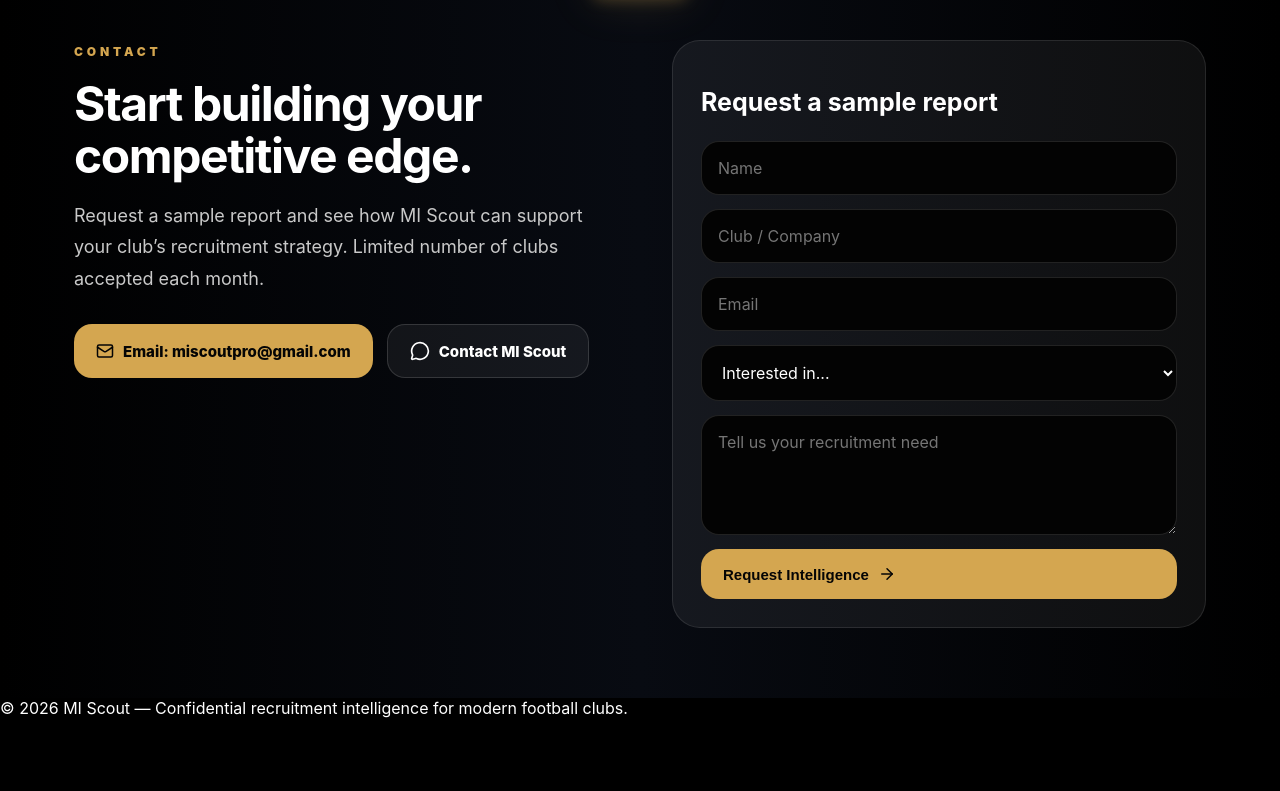
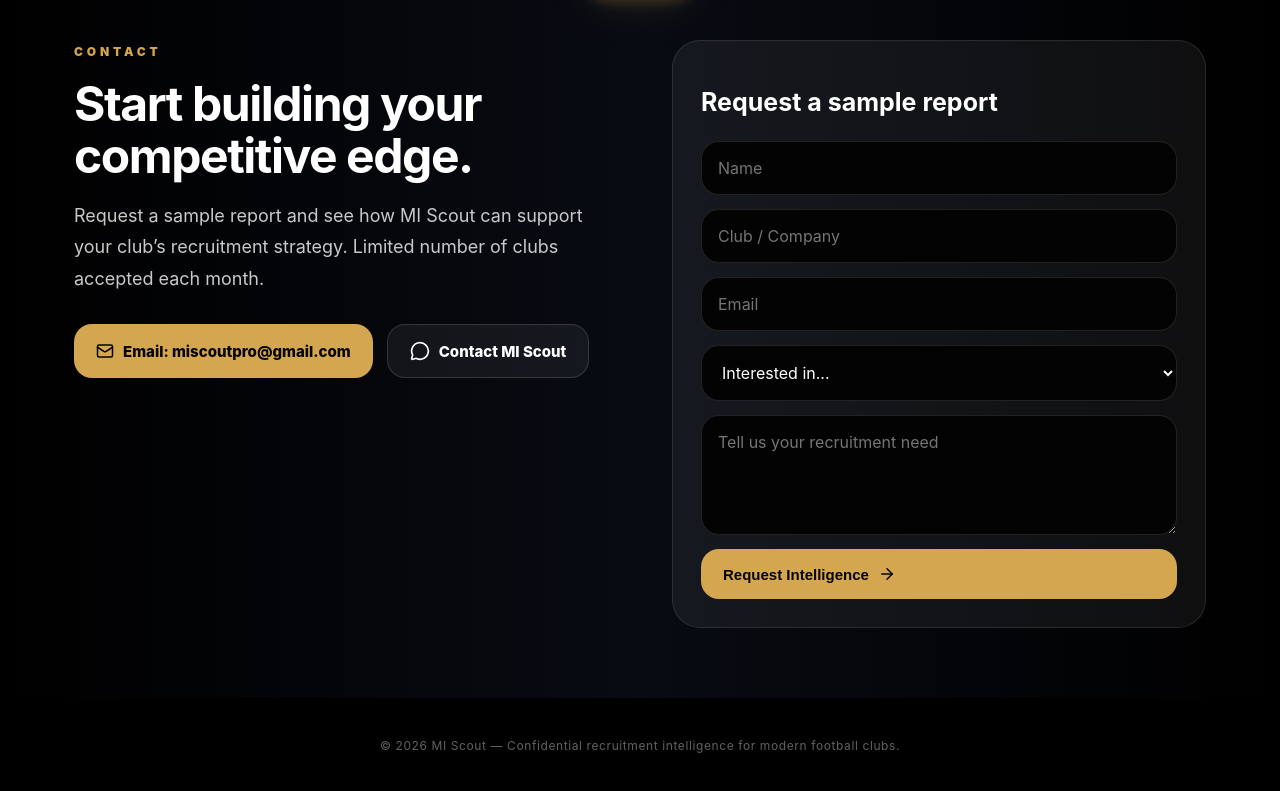
Before and after one commit to miscoutpro/mi-scout-site, a React (Vite) app: page / in a window 1280 px wide. Shown: the part 8241-9032 px from the top of the page. Before the commit the page ends 8959 px from the top, so only its background shows below. Built offline with nearby package versions, Linux system fonts and the light colour scheme.

Commit message:
Update styles.css

```diff
--- a/src/styles.css
+++ b/src/styles.css
@@ -559,3 +559,14 @@
 .single-preview-layout {
   max-width: 760px;
 }
+.site-footer {
+  padding: 40px 20px 60px;
+
+  text-align: center;
+
+  color: rgba(255,255,255,0.38);
+
+  font-size: 12px;
+
+  letter-spacing: 0.6px;
+}
```
